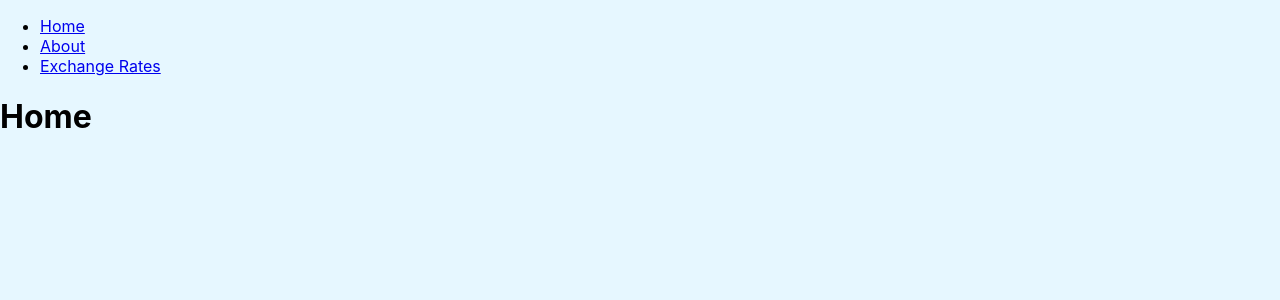
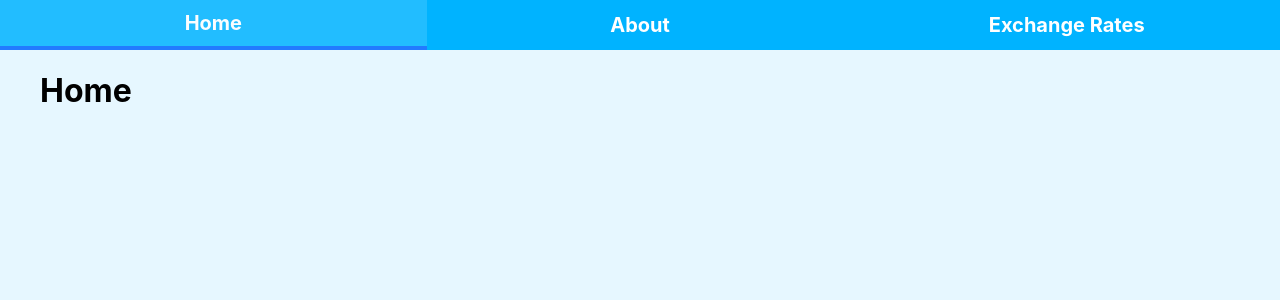
Before and after one commit to BhavikSheth/exchange-rates-telematics-test, a React (Create React App) app: page / in a window 1280 px wide. Shown: the top 300 px of the page. Built offline with nearby package versions, Linux system fonts and the light colour scheme.

Commit message:
style navigation bar

```diff
--- a/src/components/Navigation/NavigationItems/component.js
+++ b/src/components/Navigation/NavigationItems/component.js
@@ -1,15 +1,22 @@
-import React from "react"
+import React from "react";
+import styles from "./styles.module.scss";
 
-import NavigationItem from "./components/NavigationItem"
+import NavigationItem from "./components/NavigationItem";
 
 const NavigationItems = props => {
   return (
-    <ul>
-      <NavigationItem link="/" exact>Home</NavigationItem>
-      <NavigationItem link="/about" exact>About</NavigationItem>
-      <NavigationItem link="/exchange-rates" exact>Exchange Rates</NavigationItem>
+    <ul className={styles.list}>
+      <NavigationItem link="/" exact>
+        Home
+      </NavigationItem>
+      <NavigationItem link="/about" exact>
+        About
+      </NavigationItem>
+      <NavigationItem link="/exchange-rates" exact>
+        Exchange Rates
+      </NavigationItem>
     </ul>
-  )
-}
+  );
+};
 
-export default NavigationItems
+export default NavigationItems;
--- a/src/components/Navigation/NavigationItems/components/NavigationItem/component.js
+++ b/src/components/Navigation/NavigationItems/components/NavigationItem/component.js
@@ -1,12 +1,18 @@
-import React from "react"
-import { NavLink} from "react-router-dom"
-
+import React from "react";
+import { NavLink } from "react-router-dom";
+import styles from "./styles.module.scss";
 const NavigationItem = props => {
   return (
-    <li>
-      <NavLink to={props.link} exact={props.exact}>{props.children}</NavLink>
+    <li className={styles.listitem}>
+      <NavLink
+        to={props.link}
+        exact={props.exact}
+        activeClassName={styles.active}
+      >
+        {props.children}
+      </NavLink>
     </li>
-  )
-}
+  );
+};
 
-export default NavigationItem
+export default NavigationItem;
--- /dev/null
+++ b/src/components/Navigation/NavigationItems/components/NavigationItem/styles.module.scss
@@ -0,0 +1,29 @@
+.listitem {
+  list-style-type: none;
+  flex: 1;
+  display: flex;
+
+  a {
+    display: flex;
+    align-items: center;
+    justify-content: center;
+    flex: 1;
+    text-decoration: none;
+    color: #FFF;
+    font-size: 20px;
+    font-weight: bold;
+    text-align: center;
+    background-color: rgb(0, 179, 255);
+  }
+
+  a:hover {
+    cursor: pointer;
+    opacity: 0.85;
+  }
+
+  a:active,
+  a.active {
+    border-bottom: 4px solid rgb(0, 102, 255);
+    opacity: 0.85;
+  }
+}
--- /dev/null
+++ b/src/components/Navigation/NavigationItems/styles.module.scss
@@ -0,0 +1,6 @@
+.list {
+  display: flex;
+  margin: 0;
+  padding: 0;
+  flex: 1;
+}
--- a/src/components/Navigation/Toolbar/component.js
+++ b/src/components/Navigation/Toolbar/component.js
@@ -1,15 +1,16 @@
-import React from "react"
+import React from "react";
+import styles from "./styles.module.scss";
 
-import NavigationItems from "../NavigationItems"
+import NavigationItems from "../NavigationItems";
 
 const Toolbar = props => {
   return (
     <header>
-      <nav>
+      <nav className={styles.nav}>
         <NavigationItems />
       </nav>
     </header>
-  )
-}
+  );
+};
 
-export default Toolbar
+export default Toolbar;
--- /dev/null
+++ b/src/components/Navigation/Toolbar/styles.module.scss
@@ -0,0 +1,5 @@
+.nav {
+  height: 50px;
+  display: flex;
+  flex-direction: column;
+}
--- a/src/hoc/Layout/component.js
+++ b/src/hoc/Layout/component.js
@@ -1,12 +1,13 @@
 import React from "react"
 
 import Toolbar from "../../components/Navigation/Toolbar"
+import styles from "./styles.module.scss"
 
 const Layout = props => {
   return (
     <div>
       <Toolbar />
-      <main>{props.children}</main>
+      <main><div className={styles.container}>{props.children}</div></main>
     </div>
   )
 }
--- /dev/null
+++ b/src/hoc/Layout/styles.module.scss
@@ -0,0 +1,6 @@
+.container {
+  width: 100%;
+  padding: 0 15px;
+  max-width: 1200px;
+  margin: 0 auto;
+}
--- a/src/styles.scss
+++ b/src/styles.scss
@@ -7,7 +7,6 @@ body {
   -webkit-font-smoothing: antialiased;
   -moz-osx-font-smoothing: grayscale;
   background-color: rgb(230, 247, 255);
-  // background-color: #fff;
 }
 
 code {
```
Also changed, not shown: src/containers/About/component.js (+3 -5 lines).
